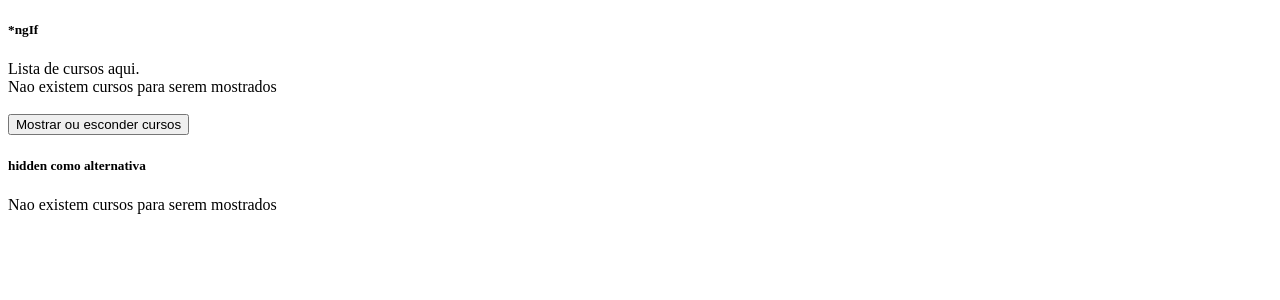
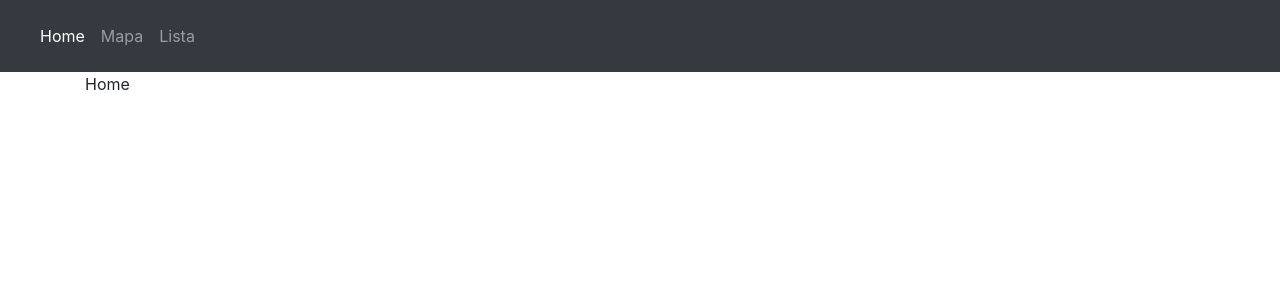
Before and after one commit to MaryanaMarinho/curso-angular, an Angular app in the folder diretivas/: page / in a window 1280 px wide. Shown: the top 300 px of the page. Built offline with nearby package versions, Linux system fonts and the light colour scheme.

Commit message:
Diretivas: ngSwitch, ngSwitchCase e ngSwitchDefault

```diff
--- a/diretivas/angular.json
+++ b/diretivas/angular.json
@@ -83,6 +83,7 @@
               "src/assets"
             ],
             "styles": [
+              "node_modules/bootstrap/dist/css/bootstrap.css",
               "src/styles.css"
             ],
             "scripts": []
--- a/diretivas/package.json
+++ b/diretivas/package.json
@@ -19,6 +19,8 @@
     "@angular/platform-browser": "~8.0.0",
     "@angular/platform-browser-dynamic": "~8.0.0",
     "@angular/router": "~8.0.0",
+    "@ng-bootstrap/ng-bootstrap": "^5.0.0-rc.0",
+    "bootstrap": "^4.3.1",
     "rxjs": "~6.4.0",
     "tslib": "^1.9.0",
     "zone.js": "~0.9.1"
--- a/diretivas/src/app/app.component.html
+++ b/diretivas/src/app/app.component.html
@@ -1 +1,3 @@
-<app-diretiva-ngif></app-diretiva-ngif>
+<!-- <app-diretiva-ngif></app-diretiva-ngif> -->
+
+<app-diretiva-ngswitch></app-diretiva-ngswitch>
--- a/diretivas/src/app/app.module.ts
+++ b/diretivas/src/app/app.module.ts
@@ -4,11 +4,13 @@ import { NgModule } from '@angular/core';
 import { AppRoutingModule } from './app-routing.module';
 import { AppComponent } from './app.component';
 import { DiretivaNgifComponent } from './diretiva-ngif/diretiva-ngif.component';
+import { DiretivaNgswitchComponent } from './diretiva-ngswitch/diretiva-ngswitch.component';
 
 @NgModule({
   declarations: [
     AppComponent,
-    DiretivaNgifComponent
+    DiretivaNgifComponent,
+    DiretivaNgswitchComponent
   ],
   imports: [
     BrowserModule,
--- /dev/null
+++ b/diretivas/src/app/diretiva-ngswitch/diretiva-ngswitch.component.html
@@ -0,0 +1,22 @@
+<nav class="navbar navbar-expand-lg navbar-dark bg-dark ">
+    <div class="navbar-nav">
+        <div class="navbar ">
+            <a class="nav-item nav-link"
+                [class.active]="aba == 'home'"
+                (click)="aba = 'home'" >Home</a>
+            <a class="nav-item nav-link"
+                [class.active]="aba == 'mapa'"
+                (click)="aba = 'mapa'">Mapa</a>
+            <a class="nav-item nav-link"
+                [class.active]="aba == 'lista'"
+                (click)="aba = 'lista'">Lista</a>
+        </div>
+    </div>
+</nav>
+
+<div class="container" [ngSwitch]="aba" >
+    <p *ngSwitchCase="'mapa'">Modo Mapa ativado</p>
+    <p *ngSwitchCase="'lista'">Modo Lista ativado</p>
+    <p *ngSwitchDefault>Home</p>
+
+</div>
--- /dev/null
+++ b/diretivas/src/app/diretiva-ngswitch/diretiva-ngswitch.component.ts
@@ -0,0 +1,17 @@
+import { Component, OnInit } from '@angular/core';
+
+@Component({
+  selector: 'app-diretiva-ngswitch',
+  templateUrl: './diretiva-ngswitch.component.html',
+  styleUrls: ['./diretiva-ngswitch.component.css']
+})
+export class DiretivaNgswitchComponent implements OnInit {
+
+  aba: string = 'home';
+
+  constructor() { }
+
+  ngOnInit() {
+  }
+
+}
--- a/diretivas/src/styles.css
+++ b/diretivas/src/styles.css
@@ -1 +1,2 @@
 /* You can add global styles to this file, and also import other style files */
+@import '~bootstrap/dist/css/bootstrap.css';
```
Also changed, not shown: diretivas/src/app/diretiva-ngswitch/diretiva-ngswitch.component.css (added), 2 other files (tests, documents, lock files or other folders).
